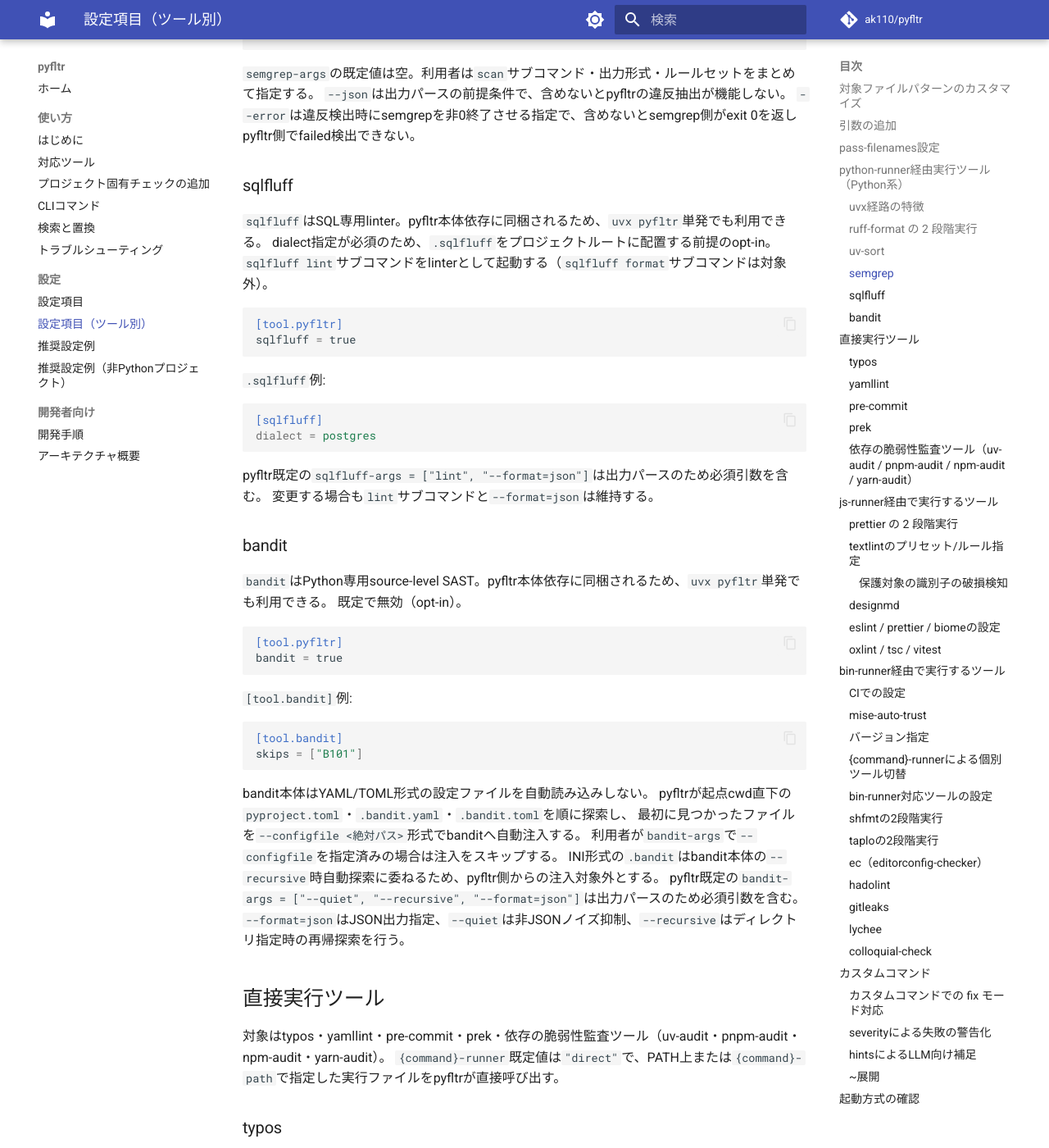
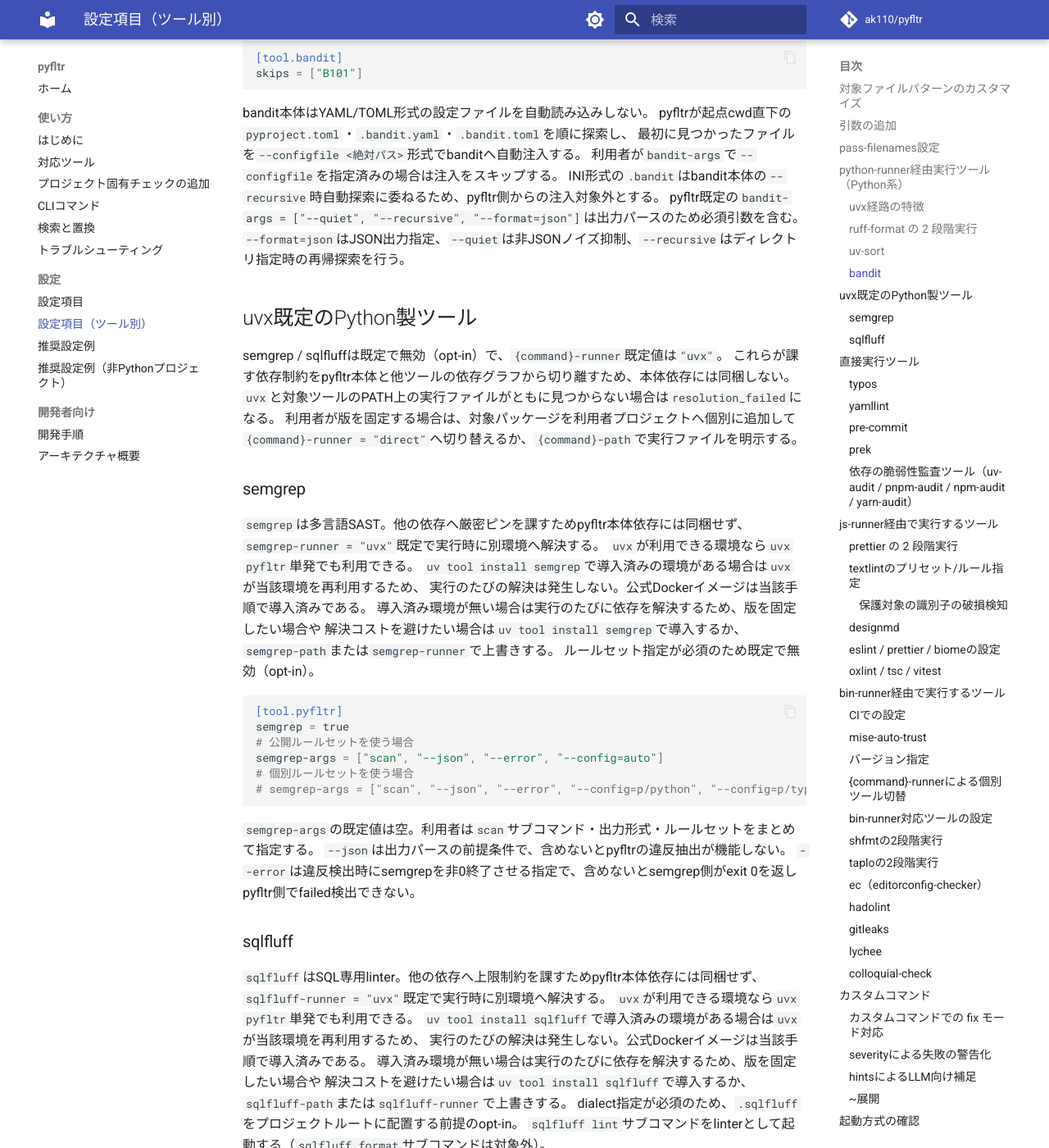
Before and after one commit to ak110/pyfltr, an MkDocs documentation site: the page built from docs/guide/configuration-tools.md, in a window 1280 px wide and 1400 px high, scrolled down 5247 px. Shown: the whole window at 82% size. Built offline with MkDocs 1.6.1 and Material for MkDocs 9.7.7, drawn with Linux system fonts in a browser that asks for light colours; comment, search, counter and statistics services are not loaded; some of the changed text lies outside the part shown.

Commit message:
chore(deps): 制約源となる2ツールを本体依存から外し実行時解決へ切り替える
semgrepはmcpを厳密ピンし、sqlfluffはclickへ上限を課しており、両者がpyfltr本体や他ツールの更新を妨げていた。semgrep 1.171.0以降のclick~=8.4.2とsqlfluff 4.2.2のclick<8.4.0は相互排他で、clickが8.1.8に据え置かれPYSEC-2026-2132が解消できない状態が続いていた。

両者を本体依存から外し、実行時にuvx経由で別環境へ解決する構成へ改める。いずれも既定無効のopt-inで言語ゲートの対象外のため、既定構成の利用者に影響しない。clickは8.4.2へ上がり当該脆弱性は解消する。mcpは依存解決の上書きなしで1.29.0へ解決されるため、上書き設定を撤去する。

再発予防: 他の依存へ制約を課すツールを本体依存から除外する分類をtool-resolutionスキルの依存方針へ明文化した。

````diff
--- a/docs/development/architecture.md
+++ b/docs/development/architecture.md
@@ -173,7 +173,8 @@ mise経由のsubprocessにはmiseが注入したtoolパスを除外したPATHを
 ### Python系ツールのpython-runner経由解決
 
 Python系ツールの`{command}-runner`既定値は`"python-runner"`とする。
-対象はruff-format / ruff-check / mypy / pylint / pyright / ty / uv-sort / pytestの8ツール。
+対象は`python = true`ゲートで有効化されるruff-format / ruff-check / mypy / pylint / pyright / ty / uv-sort / pytestの8ツールに、
+既定無効のbanditを加えた9ツールとする。
 `"python-runner"`はグローバル`python-runner`設定（既定`"uv"`、許容値`direct` / `uv` / `uvx`の3値）へ委譲する。
 `uv`経路ではcwdに`uv.lock`があり`uv`が利用可能な場合にプロジェクトのvenv経由で起動する。
 いずれかが欠ける場合は本体依存に同梱されたバイナリへdirectフォールバックする。
@@ -186,6 +187,18 @@ commandレコードの`effective_runner` / `runner_source` / `runner_fallback`
 `pyfltr command-info`の責務とする。
 利用者プロジェクトに当該ツールが未登録の状態で`uv run --frozen`が失敗した場合は、
 `uv add --dev "pyfltr[python]"`を案内する警告を発行する。
+
+### uvx既定のPython製ツール
+
+`DEFAULT_CONFIG`で`{command}-runner = "uvx"`を既定とするPython製ツールは、
+python-runnerへ委譲せず`uvx <bin>`で別環境へ解決する。
+対象はsemgrepとsqlfluffで、pyfltr本体の依存グラフには含めない。
+解決失敗時の分類は`DEFAULT_CONFIG`から導出し、runner既定値と独立したツール一覧を持たない。
+
+本分類は、既定で無効であり`python = true`ゲート対象外となるツールに適用する。
+さらに、他の依存へ厳密ピンまたは上限制約を課すことを採用条件とする。
+利用者が版を固定する場合は対象パッケージを利用者プロジェクトへ追加してdirect経路へ切り替えるか、
+`{command}-path`で実行ファイルを明示する。
 
 ### モノレポ対応
 
--- a/docs/guide/configuration-tools.md
+++ b/docs/guide/configuration-tools.md
@@ -1,18 +1,21 @@
 # 設定項目（ツール別）
 
-ツールごとの起動方式（python-runner / js-runner / bin-runner / 直接実行）・2段階実行・カスタムコマンドを扱う。
+ツールごとの起動方式（python-runner / uvx既定 / js-runner / bin-runner / 直接実行）・2段階実行・カスタムコマンドを扱う。
 基本設定（プリセット・言語カテゴリゲート・並列実行等）は[設定項目](configuration.md)を参照。
 導入手順は[はじめに](getting-started.md)を参照。
 
-pyfltrは対応ツールを実行方式の観点から4カテゴリに分けて扱う。
-カテゴリ委譲を採用する3カテゴリでは既定値が対応するカテゴリ委譲値になっており、
-直接実行カテゴリのみ既定値が`"direct"`（直接指定値）となる（共通の委譲先が無いため）。
+pyfltrは対応ツールを実行方式の観点から5カテゴリに分けて扱う。
+カテゴリ委譲を採用する3カテゴリでは既定値が対応するカテゴリ委譲値になっている。
+残る2カテゴリは共通の委譲先を持たず、`"uvx"`または`"direct"`を既定値とする。
 
 - python-runner経由（既定`{command}-runner = "python-runner"`）。
-  対象はPython系ツール一式に加え、semgrep / sqlfluff / banditが該当する。
+  対象はPython系ツール一式に加え、banditが該当する。
   Python系ツール一式はmypy / pylint / pyright / ty / pytest / ruff-format / ruff-check / uv-sortを指す。
   グローバル`python-runner`設定（`"uv"` / `"uvx"` / `"direct"`）へ委譲する。
   既定`"uv"`ではcwdに`uv.lock`があり`uv`バイナリが利用可能な場合に`uv run --frozen <bin>`でプロジェクトのvenv経由で起動する
+- uvx既定のPython製ツール（既定`{command}-runner = "uvx"`）。
+  対象はsemgrep / sqlfluff。
+  本体依存から分離し、`uvx <bin>`で別環境へ解決する
 - js-runner経由（既定`{command}-runner = "js-runner"`）。
   対象はeslint / prettier / biome / oxlint / tsc / vitest / markdownlint-cli2 / textlint / designmd。
   npm / pnpm / yarn等のJavaScriptパッケージマネージャー経由で起動する
@@ -190,45 +192,6 @@ uv-sort = true
 Python系ツールとして扱われ、`python = true`のゲート対象となる（プリセット`20260411`以降に含まれる）。
 `mypy` / `pylint` / `pytest`も全プリセットに含まれ、`python = true`だけでゲートを通過する。
 
-### semgrep
-
-`semgrep`は多言語SAST。pyfltr本体依存（`pyproject.toml`の`[project].dependencies`）に同梱されるため、
-`uvx pyfltr`単発でも利用できる。ルールセット指定が必須のため既定で無効（opt-in）。
-
-```toml
-[tool.pyfltr]
-semgrep = true
-# 公開ルールセットを使う場合
-semgrep-args = ["scan", "--json", "--error", "--config=auto"]
-# 個別ルールセットを使う場合
-# semgrep-args = ["scan", "--json", "--error", "--config=p/python", "--config=p/typescript"]
-```
-
-`semgrep-args`の既定値は空。利用者は`scan`サブコマンド・出力形式・ルールセットをまとめて指定する。
-`--json`は出力パースの前提条件で、含めないとpyfltrの違反抽出が機能しない。
-`--error`は違反検出時にsemgrepを非0終了させる指定で、含めないとsemgrep側がexit 0を返しpyfltr側でfailed検出できない。
-
-### sqlfluff
-
-`sqlfluff`はSQL専用linter。pyfltr本体依存に同梱されるため、`uvx pyfltr`単発でも利用できる。
-dialect指定が必須のため、`.sqlfluff`をプロジェクトルートに配置する前提のopt-in。
-`sqlfluff lint`サブコマンドをlinterとして起動する（`sqlfluff format`サブコマンドは対象外）。
-
-```toml
-[tool.pyfltr]
-sqlfluff = true
-```
-
-`.sqlfluff`例:
-
-```ini
-[sqlfluff]
-dialect = postgres
-```
-
-pyfltr既定の`sqlfluff-args = ["lint", "--format=json"]`は出力パースのため必須引数を含む。
-変更する場合も`lint`サブコマンドと`--format=json`は維持する。
-
 ### bandit
 
 `bandit`はPython専用source-level SAST。pyfltr本体依存に同梱されるため、`uvx pyfltr`単発でも利用できる。
@@ -253,6 +216,67 @@ pyfltrが起点cwd直下の`pyproject.toml`・`.bandit.yaml`・`.bandit.toml`を
 INI形式の`.bandit`はbandit本体の`--recursive`時自動探索に委ねるため、pyfltr側からの注入対象外とする。
 pyfltr既定の`bandit-args = ["--quiet", "--recursive", "--format=json"]`は出力パースのため必須引数を含む。
 `--format=json`はJSON出力指定、`--quiet`は非JSONノイズ抑制、`--recursive`はディレクトリ指定時の再帰探索を行う。
+
+## uvx既定のPython製ツール
+
+semgrep / sqlfluffは既定で無効（opt-in）で、`{command}-runner`既定値は`"uvx"`。
+これらが課す依存制約をpyfltr本体と他ツールの依存グラフから切り離すため、本体依存には同梱しない。
+`uvx`と対象ツールのPATH上の実行ファイルがともに見つからない場合は`resolution_failed`になる。
+利用者が版を固定する場合は、対象パッケージを利用者プロジェクトへ個別に追加して
+`{command}-runner = "direct"`へ切り替えるか、`{command}-path`で実行ファイルを明示する。
+
+### semgrep
+
+`semgrep`は多言語SAST。他の依存へ厳密ピンを課すためpyfltr本体依存には同梱せず、
+`semgrep-runner = "uvx"`既定で実行時に別環境へ解決する。
+`uvx`が利用できる環境なら`uvx pyfltr`単発でも利用できる。
+`uv tool install semgrep`で導入済みの環境がある場合は`uvx`が当該環境を再利用するため、
+実行のたびの解決は発生しない。公式Dockerイメージは当該手順で導入済みである。
+導入済み環境が無い場合は実行のたびに依存を解決するため、版を固定したい場合や
+解決コストを避けたい場合は`uv tool install semgrep`で導入するか、
+`semgrep-path`または`semgrep-runner`で上書きする。
+ルールセット指定が必須のため既定で無効（opt-in）。
+
+```toml
+[tool.pyfltr]
+semgrep = true
+# 公開ルールセットを使う場合
+semgrep-args = ["scan", "--json", "--error", "--config=auto"]
+# 個別ルールセットを使う場合
+# semgrep-args = ["scan", "--json", "--error", "--config=p/python", "--config=p/typescript"]
+```
+
+`semgrep-args`の既定値は空。利用者は`scan`サブコマンド・出力形式・ルールセットをまとめて指定する。
+`--json`は出力パースの前提条件で、含めないとpyfltrの違反抽出が機能しない。
+`--error`は違反検出時にsemgrepを非0終了させる指定で、含めないとsemgrep側がexit 0を返しpyfltr側でfailed検出できない。
+
+### sqlfluff
+
+`sqlfluff`はSQL専用linter。他の依存へ上限制約を課すためpyfltr本体依存には同梱せず、
+`sqlfluff-runner = "uvx"`既定で実行時に別環境へ解決する。
+`uvx`が利用できる環境なら`uvx pyfltr`単発でも利用できる。
+`uv tool install sqlfluff`で導入済みの環境がある場合は`uvx`が当該環境を再利用するため、
+実行のたびの解決は発生しない。公式Dockerイメージは当該手順で導入済みである。
+導入済み環境が無い場合は実行のたびに依存を解決するため、版を固定したい場合や
+解決コストを避けたい場合は`uv tool install sqlfluff`で導入するか、
+`sqlfluff-path`または`sqlfluff-runner`で上書きする。
+dialect指定が必須のため、`.sqlfluff`をプロジェクトルートに配置する前提のopt-in。
+`sqlfluff lint`サブコマンドをlinterとして起動する（`sqlfluff format`サブコマンドは対象外）。
+
+```toml
+[tool.pyfltr]
+sqlfluff = true
+```
+
+`.sqlfluff`例:
+
+```ini
+[sqlfluff]
+dialect = postgres
+```
+
+pyfltr既定の`sqlfluff-args = ["lint", "--format=json"]`は出力パースのため必須引数を含む。
+変更する場合も`lint`サブコマンドと`--format=json`は維持する。
 
 ## 直接実行ツール
 
````
Also changed, not shown: other parts of docs/guide/configuration-tools.md (+1 -2 lines), .claude/skills/tool-resolution/SKILL.md (+4 -0 lines), docs/development/development.md (+0 -2 lines), docs/guide/troubleshooting.md (+17 -1 lines), pyproject.toml (+4 -23 lines), 6 other files.
